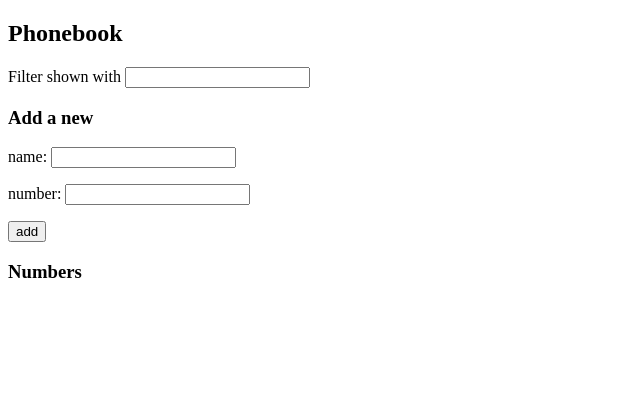
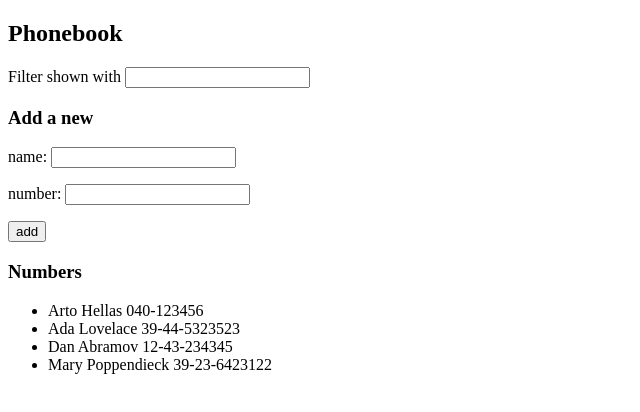
Before and after one commit to ovvodev/fullstackopen_part2, a React (Vite) app in the folder phonebook/: page / in a window 1280 px wide. Shown: the top 412 px of the page, without its empty margins (0-640 px from the left). Built offline with nearby package versions, Linux system fonts and the light colour scheme; data requests are answered from the project's data file.

Commit message:
2.11 exe
Step 6 , first initialize to fetch data from server

```diff
--- /dev/null
+++ b/phonebook/db.json
@@ -0,0 +1,24 @@
+{
+    "persons":[
+      {
+        "name": "Arto Hellas",
+        "number": "040-123456",
+        "id": 1
+      },
+      {
+        "name": "Ada Lovelace",
+        "number": "39-44-5323523",
+        "id": 2
+      },
+      {
+        "name": "Dan Abramov",
+        "number": "12-43-234345",
+        "id": 3
+      },
+      {
+        "name": "Mary Poppendieck",
+        "number": "39-23-6423122",
+        "id": 4
+      }
+    ]
+  }
--- a/phonebook/package.json
+++ b/phonebook/package.json
@@ -10,6 +10,7 @@
     "preview": "vite preview"
   },
   "dependencies": {
+    "axios": "^1.6.2",
     "react": "^18.2.0",
     "react-dom": "^18.2.0"
   },
@@ -21,6 +22,7 @@
     "eslint-plugin-react": "^7.32.2",
     "eslint-plugin-react-hooks": "^4.6.0",
     "eslint-plugin-react-refresh": "^0.4.3",
+    "json-server": "^0.17.4",
     "vite": "^4.4.5"
   }
 }
--- a/phonebook/src/App.jsx
+++ b/phonebook/src/App.jsx
@@ -1,7 +1,8 @@
-import { useState } from 'react'
+import { useState, useEffect } from 'react'
 import Filter from "./components/Filter"
 import PersonForm from './components/PersonForm';
 import Persons from './components/Persons';
+import axios from 'axios'
 
 
 const App = () => {
@@ -9,6 +10,22 @@
   const [newName, setNewName] = useState('');
   const [newNumber , setNewNumber ] = useState("");
   const [searchAll, setSearch] = useState("");
+
+
+  const hook = () => {
+    console.log("effect");
+    axios
+      .get("http://localhost:3001/persons")
+      .then(response => {
+        console.log("promise fulfilled")
+        setPersons(response.data)
+      })
+
+  };
+
+
+  useEffect(hook,[]);
+
 
   const addName = (event) => {
     event.preventDefault();
--- a/phonebook/src/main.jsx
+++ b/phonebook/src/main.jsx
@@ -1,4 +1,4 @@
-import React from 'react'
+
 import ReactDOM from 'react-dom/client'
 import App from './App.jsx'
 
```
Also changed, not shown: 2 other files (tests, documents, lock files or other folders).
